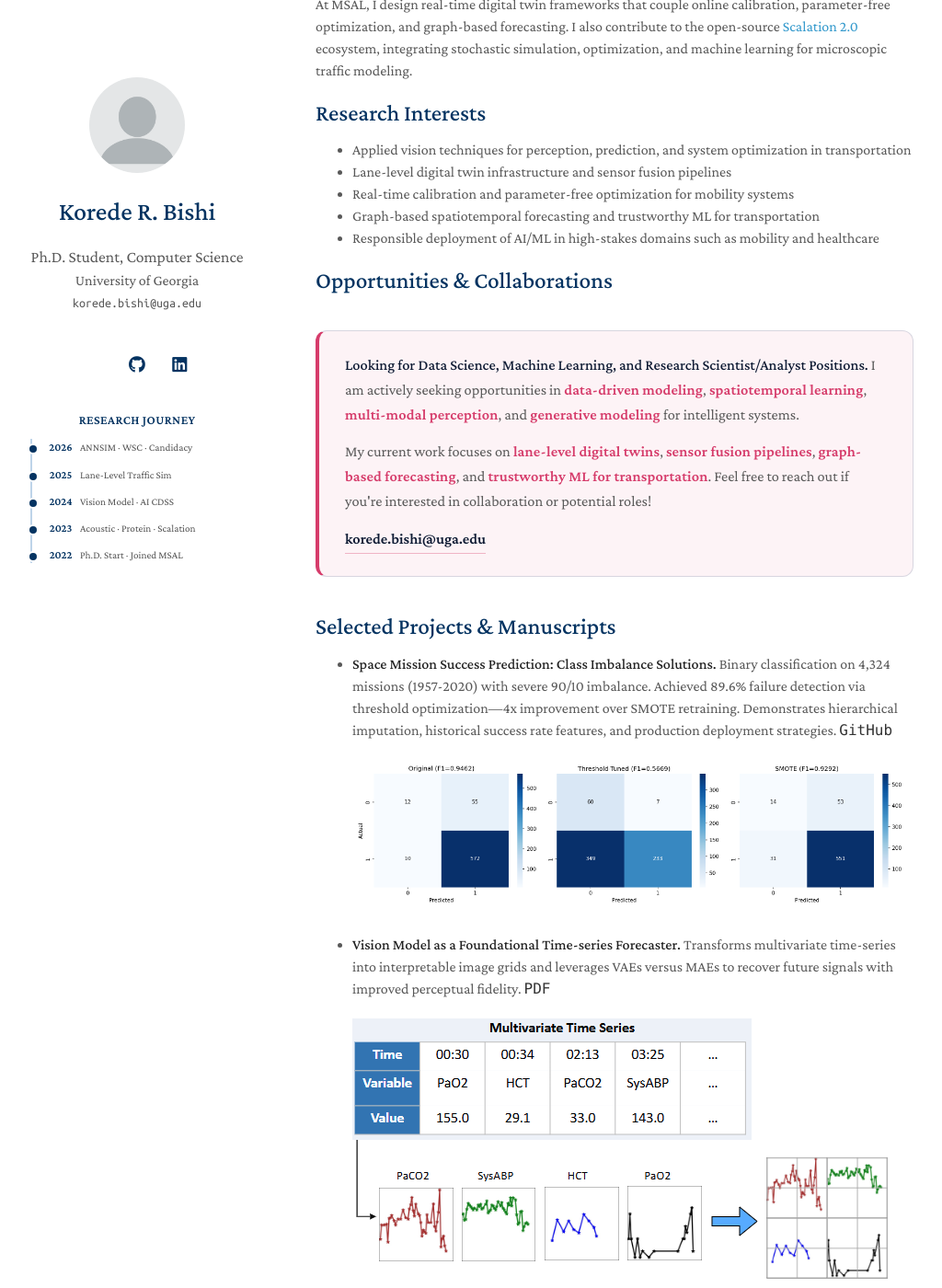
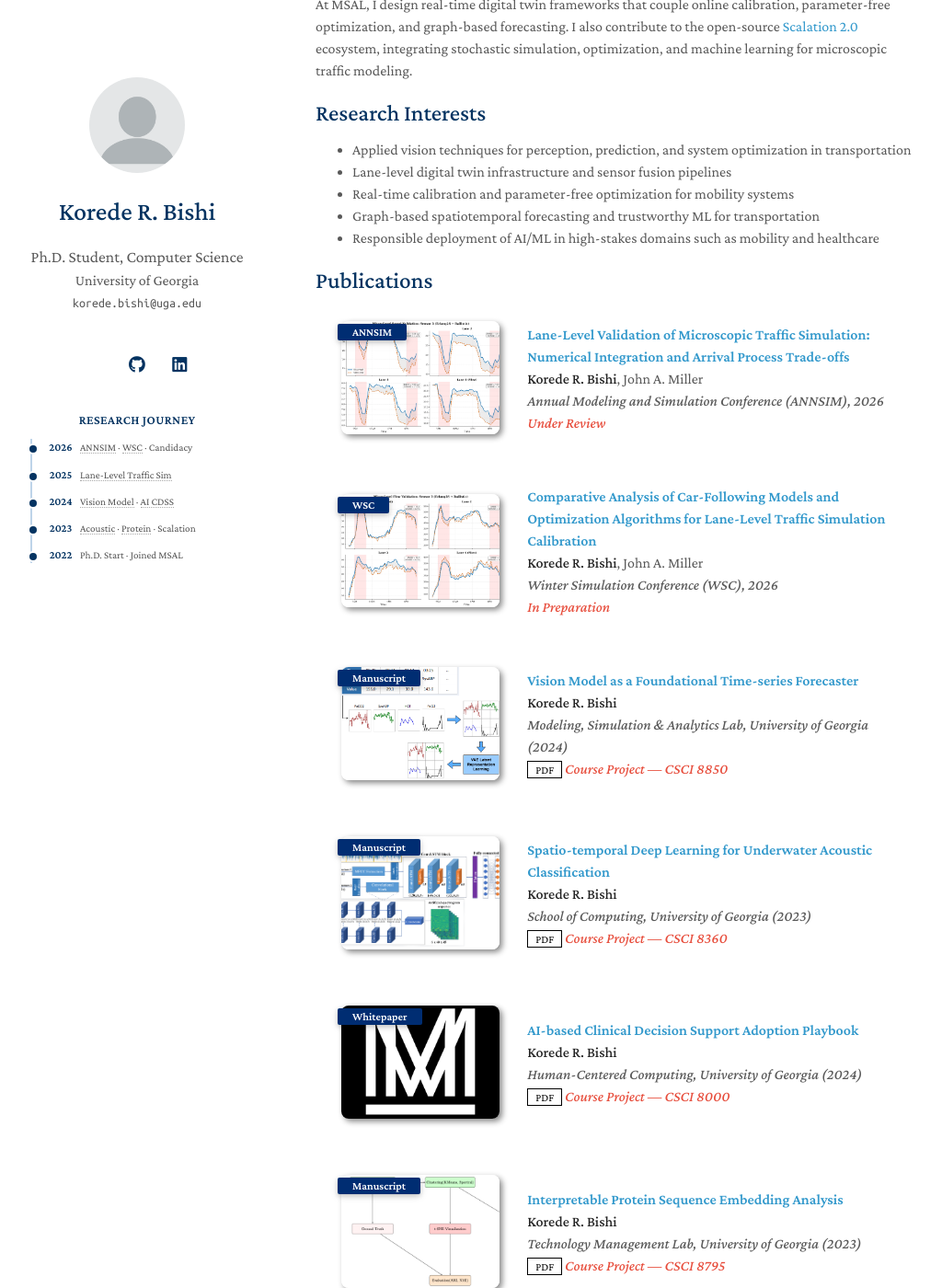
Before and after one commit to koredebishi/koredebishi.github.io, a Jekyll site: the page built from index.md, in a window 1280 px wide and 1400 px high, scrolled down 232 px. Shown: the whole window at 92% size, without its empty margins (127-1151 px from the left). Built offline with Jekyll 4.4.1, drawn with Linux system fonts in a browser that asks for light colours; nearby versions of some CDN libraries; a style sheet for code colours, icons or effects is not loaded; our own code applies the rules of GitHub Pages for plain Markdown files; some of the changed text lies outside the part shown.

Commit message:
Remove Selected Projects, reorder sections, add clickable timeline anchors

```diff
--- a/_data/publications.yml
+++ b/_data/publications.yml
@@ -6,6 +6,7 @@ main:
     conference: Annual Modeling and Simulation Conference (ANNSIM), 2026
     image: /images/annsim_speed_validation.png
     notes: Under Review
+    anchor: pub-annsim
 
   - title: "Comparative Analysis of Car-Following Models and Optimization Algorithms for Lane-Level Traffic Simulation Calibration"
     authors: <strong>Korede R. Bishi</strong>, John A. Miller
@@ -13,6 +14,7 @@ main:
     conference: Winter Simulation Conference (WSC), 2026
     image: /images/annsim_flow_validation.png
     notes: In Preparation
+    anchor: pub-wsc
 
   - title: "Vision Model as a Foundational Time-series Forecaster"
     authors: <strong>Korede R. Bishi</strong>
@@ -21,6 +23,7 @@ main:
     pdf: /KoredeCV/VisionModel_for_timeseries.pdf
     image: /images/ARL_Project_Diagram_Final.png
     notes: "Course Project \u2014 CSCI 8850"
+    anchor: pub-vision
 
   - title: "Spatio-temporal Deep Learning for Underwater Acoustic Classification"
     authors: <strong>Korede R. Bishi</strong>
@@ -29,6 +32,7 @@ main:
     pdf: /KoredeCV/ST_DeepLearning4UnderWaterAcouticSignal.pdf
     image: /images/underwater_acoustic_methodology.png
     notes: "Course Project \u2014 CSCI 8360"
+    anchor: pub-acoustic
 
   - title: "AI-based Clinical Decision Support Adoption Playbook"
     authors: <strong>Korede R. Bishi</strong>
@@ -37,11 +41,13 @@ main:
     pdf: /KoredeCV/AI_CDSS_PROJECT_8000_ORIGINAL.pdf
     image: /images/site-logo.png
     notes: "Course Project \u2014 CSCI 8000"
+    anchor: pub-cdss
 
   - title: "Interpretable Protein Sequence Embedding Analysis"
     authors: <strong>Korede R. Bishi</strong>
     conference_short: Manuscript
     conference: Technology Management Lab, University of Georgia (2023)
     pdf: /KoredeCV/Protain_Interpretation.pdf
+    anchor: pub-protein
     image: /images/protein_embedding_pipeline.png
     notes: "Course Project \u2014 CSCI 8795"
--- a/_includes/publications.md
+++ b/_includes/publications.md
@@ -6,7 +6,7 @@
 {% for link in site.data.publications.main %}
 
 <li>
-<div class="pub-row">
+<div class="pub-row" {% if link.anchor %}id="{{ link.anchor }}"{% endif %}>
   <div class="col-sm-3 abbr" style="position: relative;padding-right: 15px;padding-left: 15px;">
     {% if link.image %}
     <img src="{{ link.image }}" class="teaser img-fluid z-depth-1" style="width=100;height=40%">
--- a/_layouts/homepage.html
+++ b/_layouts/homepage.html
@@ -105,22 +105,22 @@
             <div class="tl-item">
               <span class="tl-year">2026</span>
               <span class="tl-dot"></span>
-              <span class="tl-text">ANNSIM · WSC · Candidacy</span>
+              <span class="tl-text"><a href="#pub-annsim">ANNSIM</a> · <a href="#pub-wsc">WSC</a> · Candidacy</span>
             </div>
             <div class="tl-item">
               <span class="tl-year">2025</span>
               <span class="tl-dot"></span>
-              <span class="tl-text">Lane-Level Traffic Sim</span>
+              <span class="tl-text"><a href="#pub-annsim">Lane-Level Traffic Sim</a></span>
             </div>
             <div class="tl-item">
               <span class="tl-year">2024</span>
               <span class="tl-dot"></span>
-              <span class="tl-text">Vision Model · AI CDSS</span>
+              <span class="tl-text"><a href="#pub-vision">Vision Model</a> · <a href="#pub-cdss">AI CDSS</a></span>
             </div>
             <div class="tl-item">
               <span class="tl-year">2023</span>
               <span class="tl-dot"></span>
-              <span class="tl-text">Acoustic · Protein · Scalation</span>
+              <span class="tl-text"><a href="#pub-acoustic">Acoustic</a> · <a href="#pub-protein">Protein</a> · Scalation</span>
             </div>
             <div class="tl-item">
               <span class="tl-year">2022</span>
--- a/_sass/minimal-light-no-dark-mode.scss
+++ b/_sass/minimal-light-no-dark-mode.scss
@@ -65,6 +65,17 @@
   font-size: 0.7rem;
   color: #555;
   line-height: 1.3;
+}
+
+.tl-text a {
+  color: #555;
+  text-decoration: none;
+  border-bottom: 1px dotted #aaa;
+}
+
+.tl-text a:hover {
+  color: #043361;
+  border-bottom-color: #043361;
 }
 
 .social-icons a{
--- a/_sass/minimal-light.scss
+++ b/_sass/minimal-light.scss
@@ -83,8 +83,21 @@
   line-height: 1.3;
 }
 
+.tl-text a {
+  color: #555;
+  text-decoration: none;
+  border-bottom: 1px dotted #aaa;
+}
+
+.tl-text a:hover {
+  color: #043361;
+  border-bottom-color: #043361;
+}
+
 @media (prefers-color-scheme: dark) {
   .tl-text { color: #aaa; }
+  .tl-text a { color: #aaa; border-bottom-color: #666; }
+  .tl-text a:hover { color: #7eb8da; border-bottom-color: #7eb8da; }
 }
 
 .social-icons a{
--- a/index.md
+++ b/index.md
@@ -16,6 +16,17 @@ At MSAL, I design real-time digital twin frameworks that couple online calibrati
 - Graph-based spatiotemporal forecasting and trustworthy ML for transportation
 - Responsible deployment of AI/ML in high-stakes domains such as mobility and healthcare
 
+{% include_relative _includes/publications.md %}
+
+## Coursework
+
+- **Simulation & Modeling:** Discrete Event Simulation, Transportation Planning
+- **Systems & Infrastructure:** Algorithms, Software Engineering, Computer Networks, Cloud Computing, Advanced Distributed Systems
+- **Machine Learning & AI:** Trustworthy Machine Learning, Advanced Representation Learning, Machine Learning in IoT
+- **Human-Centered Computing:** Advanced Topics in Human-Centered Computing
+
+{% include_relative _includes/services.md %}
+
 ## Opportunities & Collaborations
 
 
@@ -25,34 +36,6 @@ At MSAL, I design real-time digital twin frameworks that couple online calibrati
   <p><a class="opportunities-link" href="mailto:korede.bishi@uga.edu">korede.bishi@uga.edu</a></p>
 </div>
 
-
-## Selected Projects & Manuscripts
-
-- **Space Mission Success Prediction: Class Imbalance Solutions.** Binary classification on 4,324 missions (1957-2020) with severe 90/10 imbalance. Achieved 89.6% failure detection via threshold optimization—4x improvement over SMOTE retraining. Demonstrates hierarchical imputation, historical success rate features, and production deployment strategies. [`GitHub`](https://github.com/koredebishi/space-mission-prediction)
-
-  ![Space Mission Confusion Matrices](/images/space-mission-thumbnail.png)
-
-- **Vision Model as a Foundational Time-series Forecaster.** Transforms multivariate time-series into interpretable image grids and leverages VAEs versus MAEs to recover future signals with improved perceptual fidelity. [`PDF`](/KoredeCV/VisionModel_for_timeseries.pdf)
-
-  ![Vision Model Architecture](/images/ARL_Project_Diagram_Final.png)
-
-- **Spatio-temporal Deep Learning for Underwater Acoustic Classification.** Builds a CNN-LSTM pipeline on VTUAD by aggregating raw 1-second waveforms into balanced sequences, improving vessel identification across challenging acoustic classes. [`Report`](/KoredeCV/ST_DeepLearning4UnderWaterAcouticSignal.pdf)
-
-  ![Underwater Acoustic Methodology](/images/underwater_acoustic_methodology.png)
-
-- **AI-based Clinical Decision Support Adoption Playbook.** Maps transparency tooling and workflow design to clinician trust metrics to guide safe integration of AI-driven decision support inside complex health systems. [`Strategy Brief`](/KoredeCV/AI_CDSS_PROJECT_8000_ORIGINAL.pdf)
-
-- **Interpretable Protein Sequence Embedding Analysis.** Combines ESM2 embeddings, spectral clustering, and saliency maps to surface kinase sub-family structure with clear biological signposts. [`Findings`](/KoredeCV/Protain_Interpretation.pdf)
-
-  ![Protein Embedding Pipeline](/images/protein_embedding_pipeline.png)
-
-## Coursework
-
-- **Simulation & Modeling:** Discrete Event Simulation, Transportation Planning
-- **Systems & Infrastructure:** Algorithms, Software Engineering, Computer Networks, Cloud Computing, Advanced Distributed Systems
-- **Machine Learning & AI:** Trustworthy Machine Learning, Advanced Representation Learning, Machine Learning in IoT
-- **Human-Centered Computing:** Advanced Topics in Human-Centered Computing
-
 ## Certifications
 
 - [DeepLearning.AI — Neural Networks and Deep Learning](https://coursera.org/verify/1V8OP0C1JOPT)
@@ -61,7 +44,3 @@ At MSAL, I design real-time digital twin frameworks that couple online calibrati
 ## Stay in Touch
 
 [LinkedIn](https://www.linkedin.com/in/koredebishi/) · [ORCID](https://orcid.org/0009-0003-4123-4428) · [GitHub](https://github.com/koredebishi) · [Email](mailto:korede.bishi01@gmail.com)
-
-{% include_relative _includes/publications.md %}
-
-{% include_relative _includes/services.md %}
```
